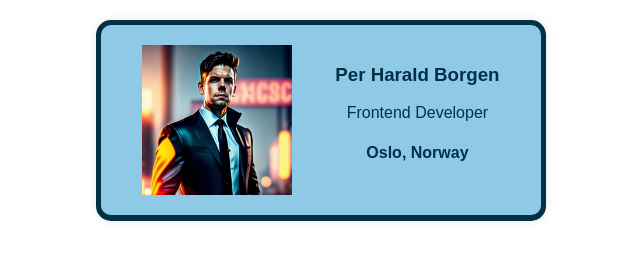
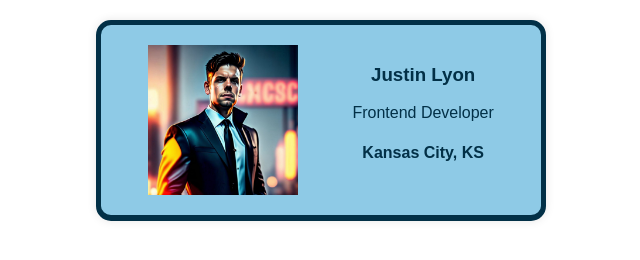
Before and after one commit to LyonTek/business-card, a website built with Vite: page index.html in a window 1280 px wide. Shown: the whole page, without its empty margins (319-959 px from the left). Built offline with nearby package versions, Linux system fonts and the light colour scheme.

Commit message:
Update index.html
Updated name and location

```diff
--- a/index.html
+++ b/index.html
@@ -6,9 +6,9 @@
         <div class="card">
             <img class="avatar" src="images/justin.jpg">
             <div >
-                <h3>Per Harald Borgen</h3>
+                <h3>Justin Lyon</h3>
                 <p>Frontend Developer</p>
-                <h4>Oslo, Norway</h4>
+                <h4>Kansas City, KS</h4>
             </div>
         </div>
     </body>
```
